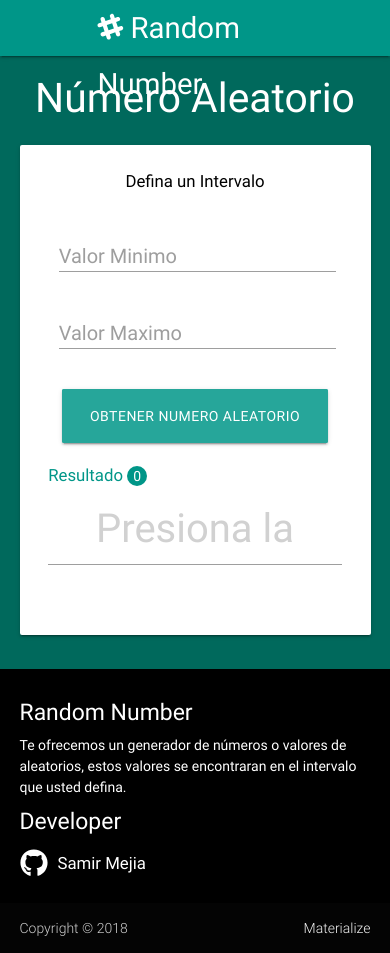
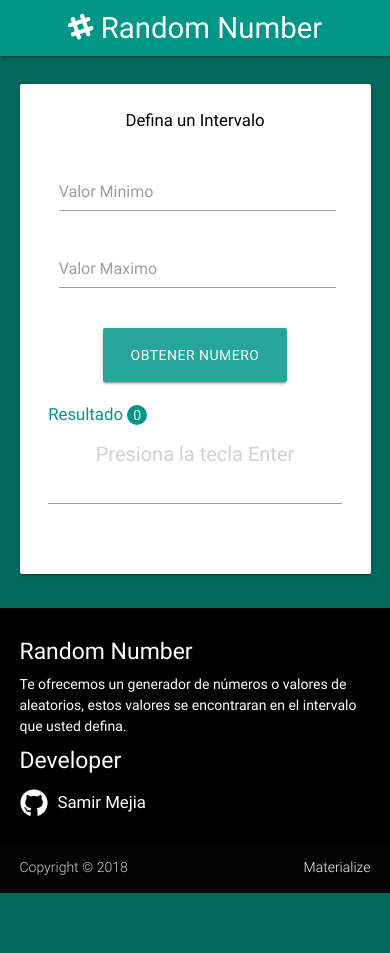
Before and after one commit to samir04m/NumeroAleatorioSA, a plain HTML site: page index.html in a window 390 px wide. After the commit the page ends 893 px from the top, so only its background shows below. Drawn offline with Linux system fonts and the light colour scheme.

Commit message:
Correccion detalles Responsive

```diff
--- a/css/myStyles.css
+++ b/css/myStyles.css
@@ -16,7 +16,7 @@ body, #btn, #div-nav {
 .input-field input[type=number]{
 	font-size: 20px;
 	padding-left: 5px;
-	/*text-align: center;*/
+	text-align: center;
 }
 
 .input-field label {
@@ -33,3 +33,21 @@ textarea#resultado {
 	font-size: 40px;
 	text-align: center;
 }
+
+@media screen and (max-width: 600px){
+	.input-field input[type=number], .input-field > label {
+		font-size: 16px;
+	}
+	textarea#resultado {
+		font-size: 20px;
+	}
+}
+
+.scalable {
+  	transition: transform 1.5s .5s, box-shadow 1.5s;
+}
+
+.scalable:hover {
+ 	transform: scale(1.05);
+  	box-shadow: 10px 10px 10px rgba(0,0,0,.5);
+}
--- a/index.html
+++ b/index.html
@@ -22,16 +22,17 @@
 	<nav>
 		<div class="nav-wrapper teal" id="div-nav">
 			<div class="container">
-				<a href="#" class="brand-logo"><i class="fab fa-slack-hash"></i> Random Number</a>
+				<a href="#" class="brand-logo truncate"><i class="fab fa-slack-hash"></i> Random Number</a>
 			</div>
 		</div>
 	</nav>
 
 	<div class="container white-text">
-		<center><h3>Número Aleatorio</h3></center>
+		<center><h3 class="hide-on-small-only">Número Aleatorio</h3></center>
+		<div class="show-on-small"><br></div>
 		<div class="row">
 			<div class="col s12 offset-m2 m8 black-text">
-				<div class="card">
+				<div class="card scalable">
 					<div class="card-content">
 						<center><big>Defina un Intervalo</big></center> <br>
 						<div class="container">
@@ -50,7 +51,7 @@
 								</div>
 							</div>
 							<div class="row center-align">
-								<button class="btn btn-large waves-effect waves-green pulse tooltipped" id="btn" onclick="getRandomNumber()" data-position="right" data-delay="2000" data-tooltip="Tambien puedes precionar ENTER">Obtener numero aleatorio</button>
+								<button class="btn btn-large pulse tooltipped" id="btn" onclick="getRandomNumber()" data-position="top" data-delay="2000" data-tooltip="Tambien puedes precionar ENTER">Obtener numero <span class="hide-on-small-only">aleatorio</span></button>
 							</div>
 							<div class="row">
 								<div class="teal-text"><big>Resultado </big>
--- a/js/myScript.js
+++ b/js/myScript.js
@@ -63,7 +63,7 @@ function changeBackgroundColor(){
 	}
 
 	document.getElementsByTagName("body")[0].setAttribute("class", colors[indiceColor]);
-	document.getElementById("btn").setAttribute("class", "btn btn-large waves-effect waves-teal pulse tooltipped "+colors[indiceColor]);
+	document.getElementById("btn").setAttribute("class", "btn btn-large pulse tooltipped "+colors[indiceColor]);
 	document.getElementById("div-nav").setAttribute("class", "nav-wrapper "+colors[indiceColor]);
 	document.getElementById("numeroResultados").setAttribute("class", "badge white-text circle "+colors[indiceColor]);
 	indiceColor = indiceColor + 1;
```
